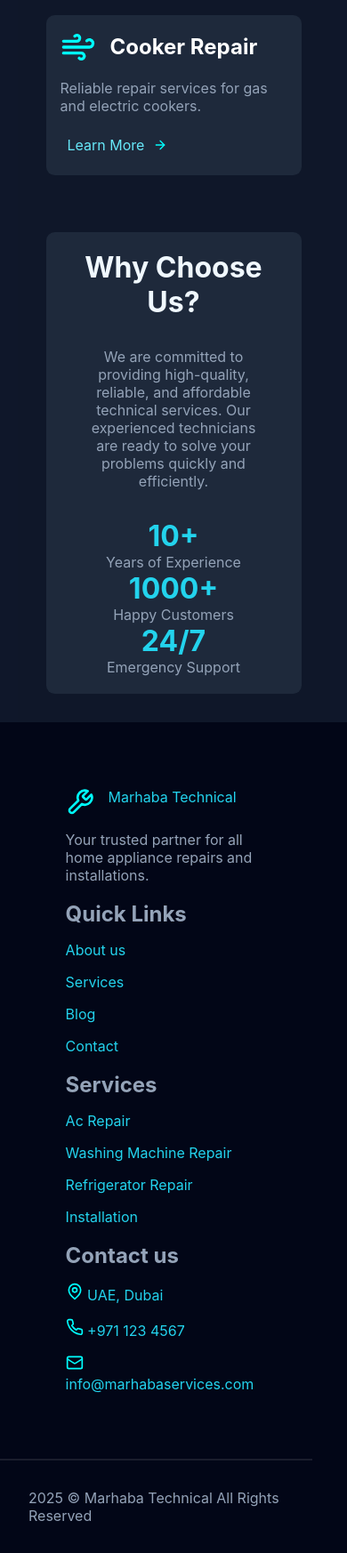
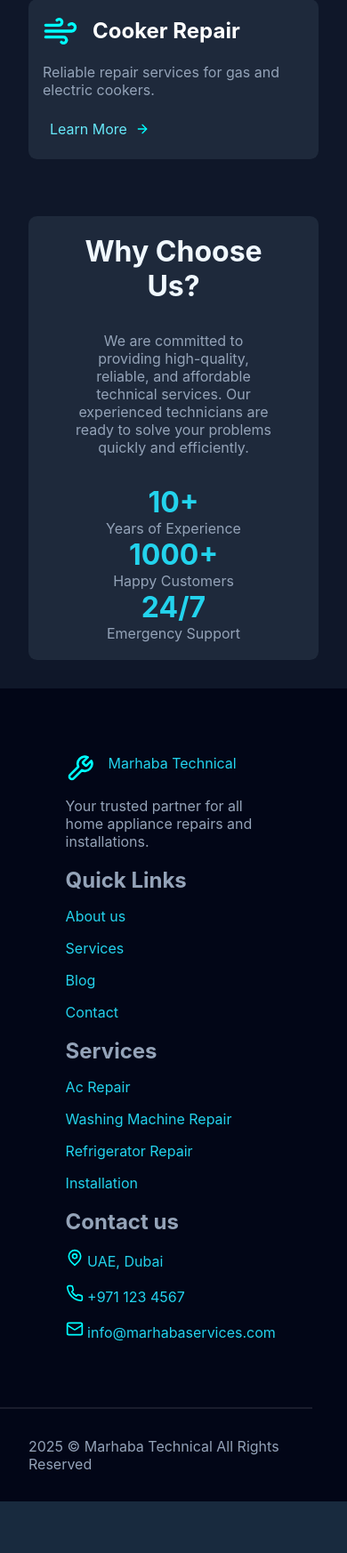
Before and after one commit to waseemprogrammer/marhabatechnicalservices, a PHP site: page / in a window 390 px wide. Shown: the part 1695-3441 px from the top of the page at 89% size. After the commit the page ends 3383 px from the top, so only its background shows below. Run offline with PHP 8.4, Linux system fonts and the light colour scheme.

Commit message:
Responsivness changes

```diff
--- a/css/footer.css
+++ b/css/footer.css
@@ -7,7 +7,7 @@
 
 }
 .columns{
-    max-width: 90%;
+    width: 90%;
     display: grid;
     grid-template-columns: repeat(4, 1fr);
     padding: 4rem;
@@ -27,9 +27,7 @@
     gap: 1rem;
     padding: 0.6rem;
 }
-.col.about{
-    /* border: 2px solid orange; */
-}
+
 .col.about a{
     display: flex;
     gap: 1rem;
--- a/css/home.css
+++ b/css/home.css
@@ -1,7 +1,7 @@
 .main {
     background-color: var(--primary-color);
     padding: 2rem;
-    max-width: 90vw;
+    width: 90vw;
     margin: auto;
 }
 
@@ -135,7 +135,7 @@ svg {
     transform: scale(1.03);
 }
 .question-section .question-wrapper{
-    max-width: 70%;
+    width: 70%;
     display: grid;
     grid-template-columns: 1fr;
     gap: 2rem;
```
